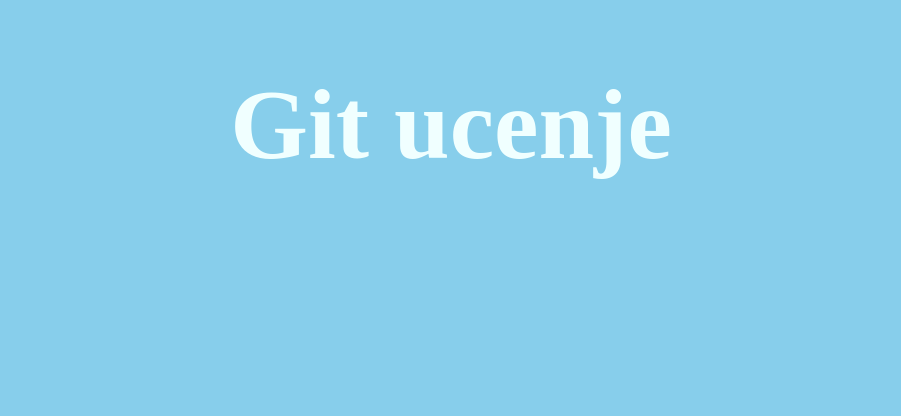
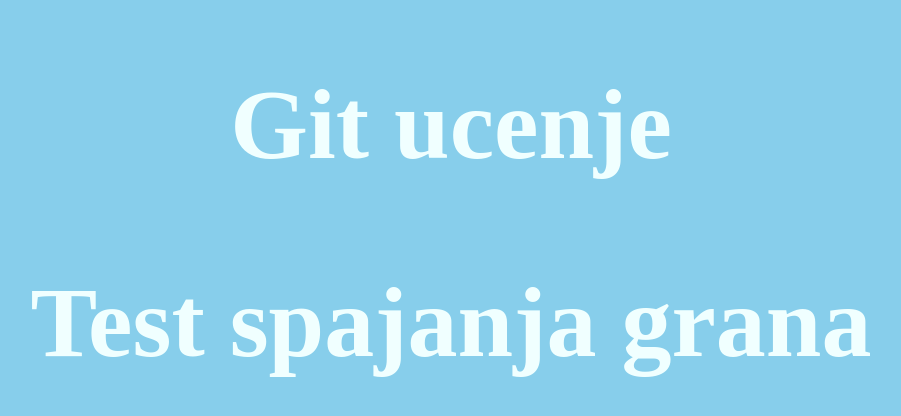
Before and after one commit to aleksandarwq/localProject, a plain HTML site: page index.html in a window 1280 px wide. Shown: the whole page, without its empty margins (189-1090 px from the left). Drawn offline with Linux system fonts and the light colour scheme.

Commit message:
Test spajanja grana

```diff
--- a/index.html
+++ b/index.html
@@ -9,5 +9,6 @@
 </head>
 <body>
   <h1>Git ucenje</h1>
+  <h2>Test spajanja grana</h2>
 </body>
 </html>
--- a/main.css
+++ b/main.css
@@ -6,3 +6,7 @@
   font-size: 100px;
   color: azure;
 }
+h2 {
+  font-size: 100px;
+  color: azure;
+}
```
